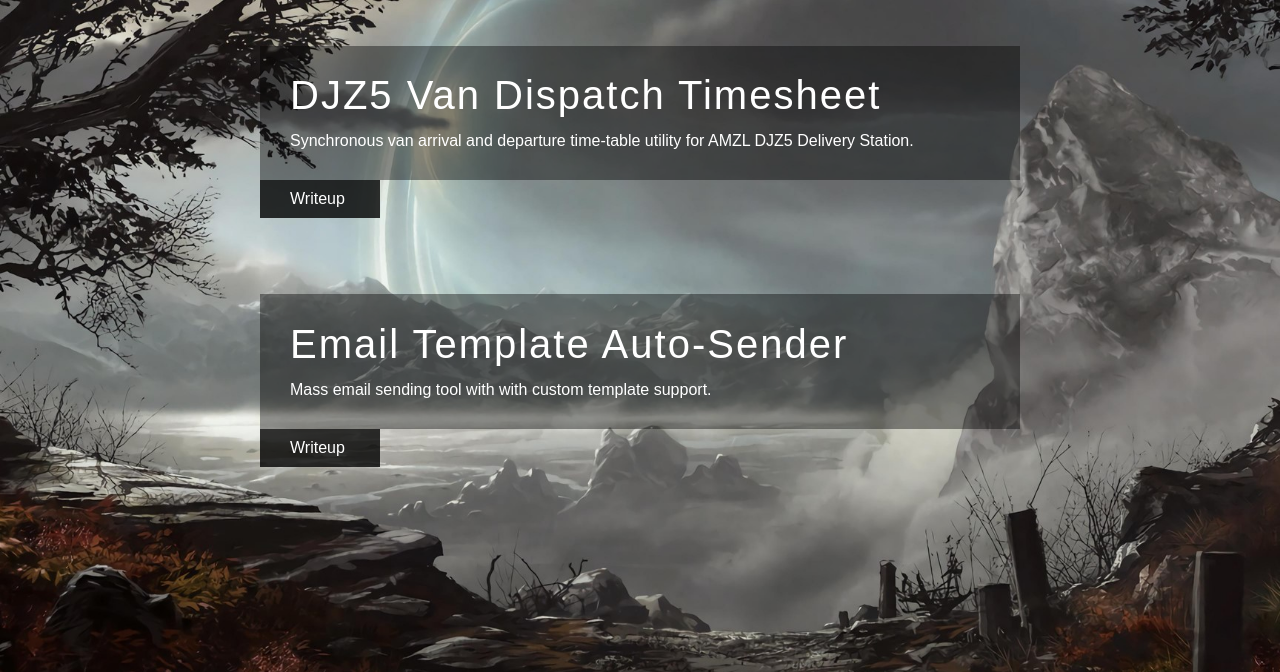
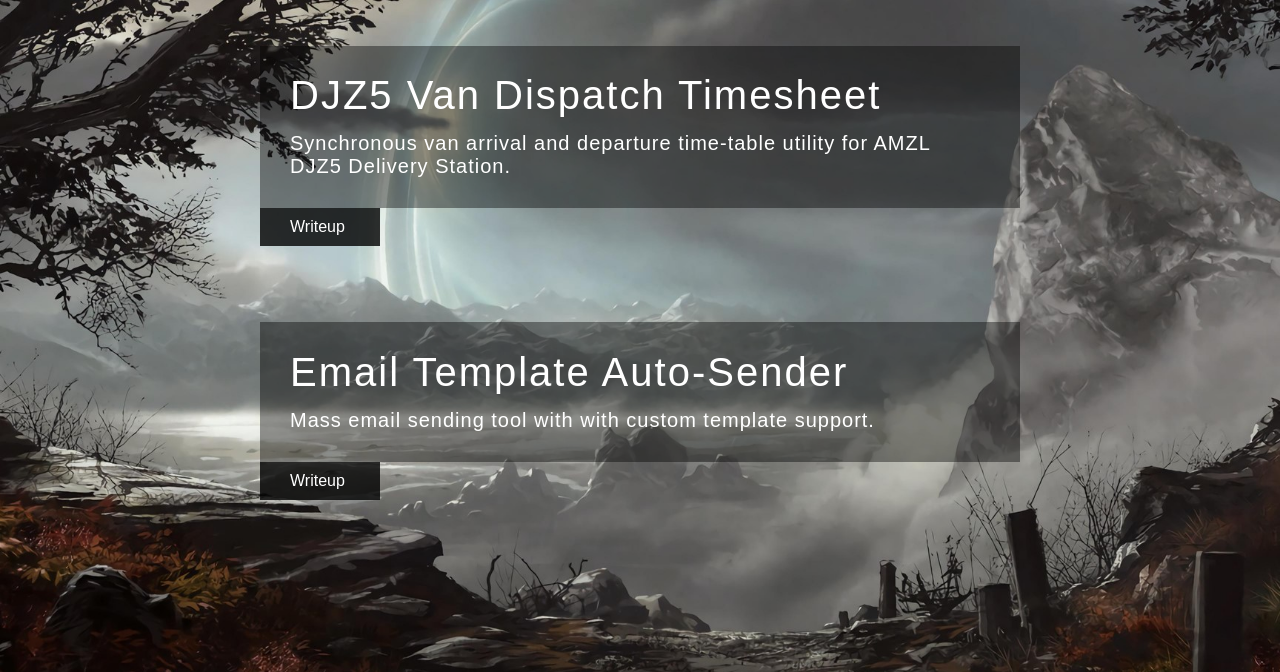
Before and after one commit to DennisMikhaylov/dennismikhaylov.com, a PHP site: page /projects in a window 1280 px wide. Shown: the part 48-720 px from the top of the page. Run offline with PHP 8.4, Linux system fonts and the light colour scheme; some libraries are stand-ins or nearby versions.

Commit message:
font size fixes.

```diff
--- a/contact/index.html
+++ b/contact/index.html
@@ -20,7 +20,7 @@
     <div class="animate-in">
         <a href="mailto: dennismikhaylov@gmail.com"><div class="contactbox">
             <h1>Email:</h1>
-            <h>dennismikhaylov@gmail.com</h>
+            <h2>dennismikhaylov@gmail.com</h2>
         </div></a>
     </div>
 </body>
--- a/projects/index.html
+++ b/projects/index.html
@@ -19,7 +19,7 @@
     <div class="animate-in">
         <div class="projectandwriteup"><a href="/projects/DJZ5-Van-Dispatch"><div class="projectbox">
             <h1>DJZ5 Van Dispatch Timesheet</h1>
-            <h>Synchronous van arrival and departure time-table utility for AMZL DJZ5 Delivery Station.</h>
+            <h2>Synchronous van arrival and departure time-table utility for AMZL DJZ5 Delivery Station.</h2>
         </div></a>
 
         <a href="http://example.com"><div class="writeupbox">
@@ -29,7 +29,7 @@
 
         <div class="projectandwriteup"><a href="http://example.com"><div class="projectbox">
             <h1>Email Template Auto-Sender</h1>
-            <h>Mass email sending tool with with custom template support.</h>
+            <h2>Mass email sending tool with with custom template support.</h2>
         </div></a>
 
         <a href="http://example.com"><div class="writeupbox">
--- a/style.css
+++ b/style.css
@@ -199,6 +199,13 @@ ul{
     font-weight: 100;
     margin-bottom: 2%;
 }
+.contactbox h2{
+    font-size: 20px;
+    letter-spacing: 1px;
+    font-weight: 10;
+    margin: 1%;
+    margin-left: 0;
+}
 
 
 
@@ -229,6 +236,14 @@ ul{
     font-weight: 100;
     margin-bottom: 2%;
 }
+.projectbox h2{
+    font-size: 20px;
+    letter-spacing: 1px;
+    font-weight: 10;
+    margin: 1%;
+    margin-left: 0;
+    margin-bottom: 0;
+}
 .writeupbox{
     width: 80px;
     background: rgba(0, 0, 0, 0.8);
```
